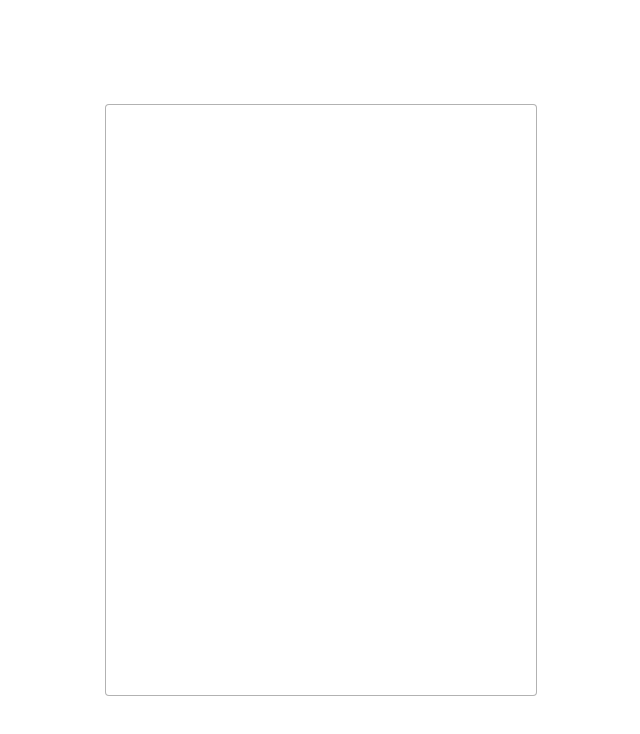
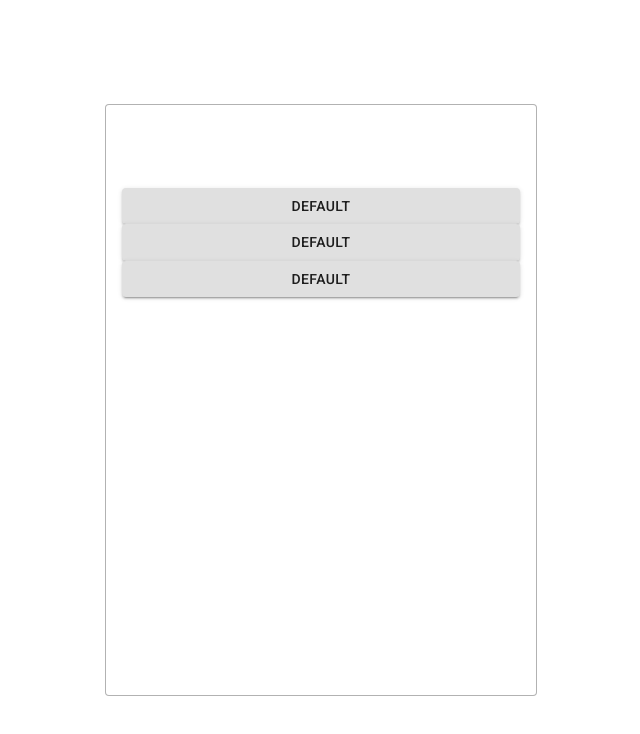
Before and after one commit to oratake/chatbot-test, a React (Create React App) app: page / in a window 1280 px wide. Shown: the top 734 px of the page, without its empty margins (319-959 px from the left). Built offline with nearby package versions, Linux system fonts and the light colour scheme.

Commit message:
feat: material-ui 導入

```diff
--- a/src/components/Answer.js
+++ b/src/components/Answer.js
@@ -1,8 +1,17 @@
 import React from 'react';
+import { makeStyles } from '@material-ui/core/styles';
+import Button from '@material-ui/core/Button';
+
+const useStyles = makeStyles((theme) => ({
+  root: {
+  },
+}));
 
 const Answer = () => {
+  // const classes = useStyles();
+
   return (
-    <></>
+    <Button variant="contained">Default</Button>
   );
 };
 
```
